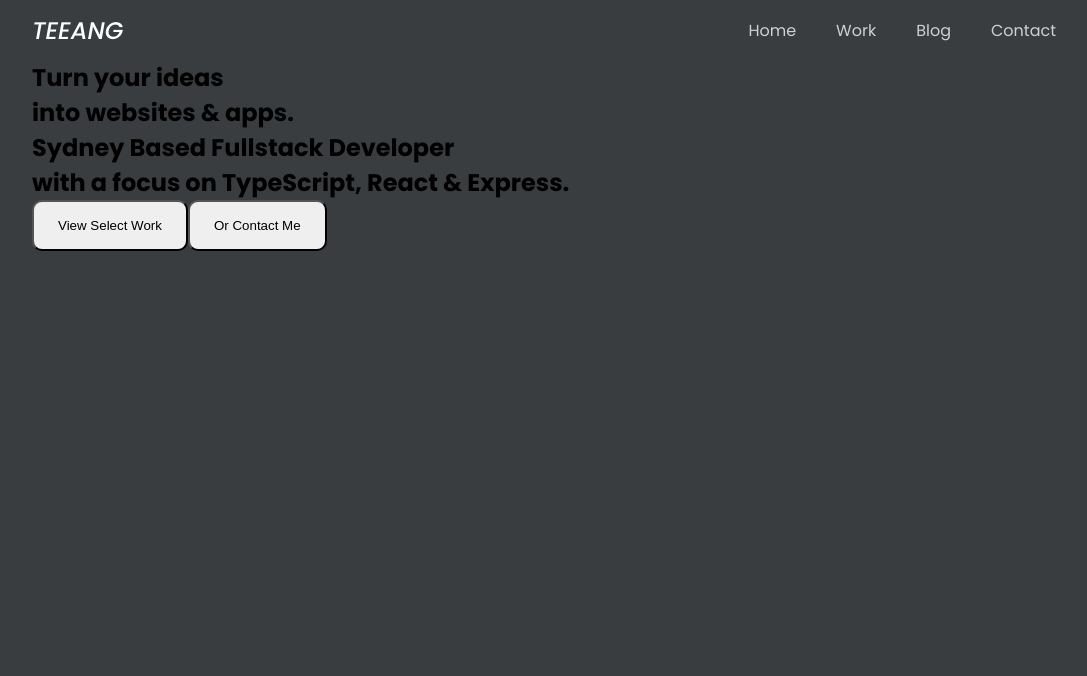
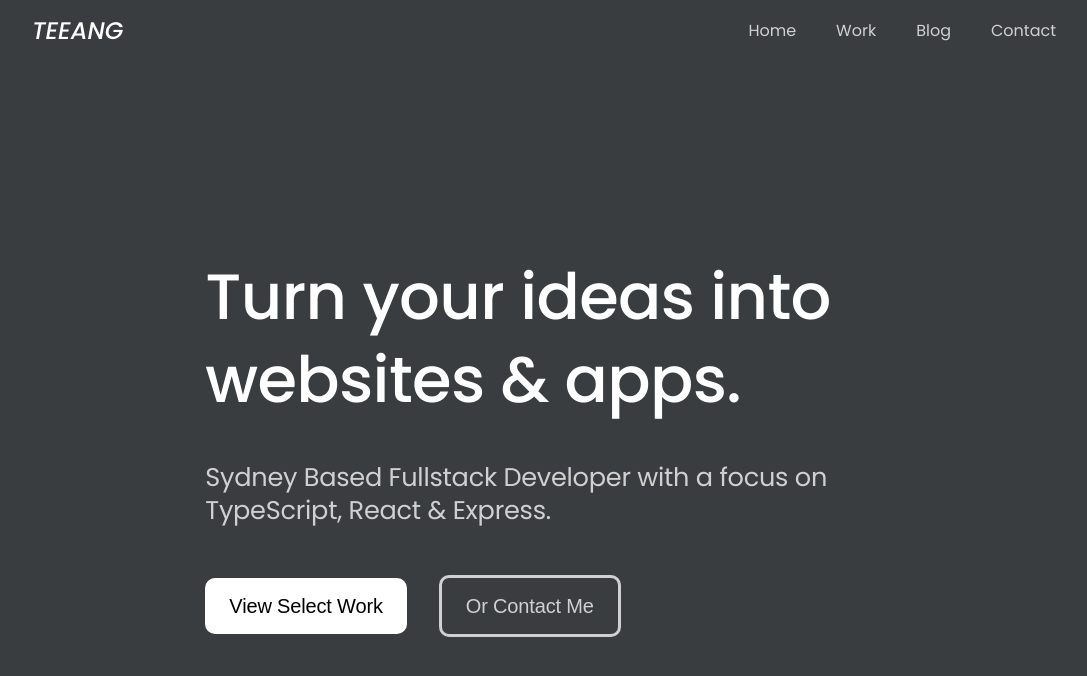
Before and after one commit to davidtaing/portfolio, a Next.js app: page / in a window 1280 px wide. Shown: the top 676 px of the page, without its empty margins (96-1183 px from the left). Built offline with nearby package versions, Linux system fonts and the light colour scheme.

Commit message:
style: Home page

```diff
--- a/src/pages/index.tsx
+++ b/src/pages/index.tsx
@@ -1,24 +1,54 @@
 import type { NextPage } from "next";
+import styled from "styled-components";
+
+const StyledSection = styled.section`
+  height: calc(100vh - 60px);
+
+  .content {
+    margin: auto 0;
+    justify-content: center;
+
+    .cta-button-container {
+      > * {
+        margin-top: 3rem;
+      }
+
+      .contact-btn {
+        display: none;
+        margin-left: 2rem;
+
+        @media (min-width: 50em) {
+          display: inline;
+        }
+      }
+    }
+  }
+`;
 
 const Home: NextPage = () => {
   return (
     <div className="homepage">
-      <section className="hero-section">
-        <div className="wrapper">
-          <h1>
-            Turn your ideas
-            <br />
-            into websites & apps.
-          </h1>
-          <h2>
-            Sydney Based Fullstack Developer
-            <br />
-            with a focus on TypeScript, React & Express.
-          </h2>
-          <button className="button-primary">View Select Work</button>
-          <button className="button-secondary">Or Contact Me</button>
+      <StyledSection className="hero-section">
+        <div className="wrapper grid-col-12">
+          <div className="content">
+            <h1 className="fs-xl clr-light-primary">
+              Turn your ideas into websites & apps.
+            </h1>
+            <h2 className="fs-l clr-light-secondary">
+              Sydney Based Fullstack Developer with a focus on TypeScript, React
+              & Express.
+            </h2>
+            <div className="cta-button-container">
+              <button className="select-work-btn btn-primary fs-h600">
+                View Select Work
+              </button>
+              <button className="contact-btn btn-secondary fs-h600">
+                Or Contact Me
+              </button>
+            </div>
+          </div>
         </div>
-      </section>
+      </StyledSection>
     </div>
   );
 };
```
